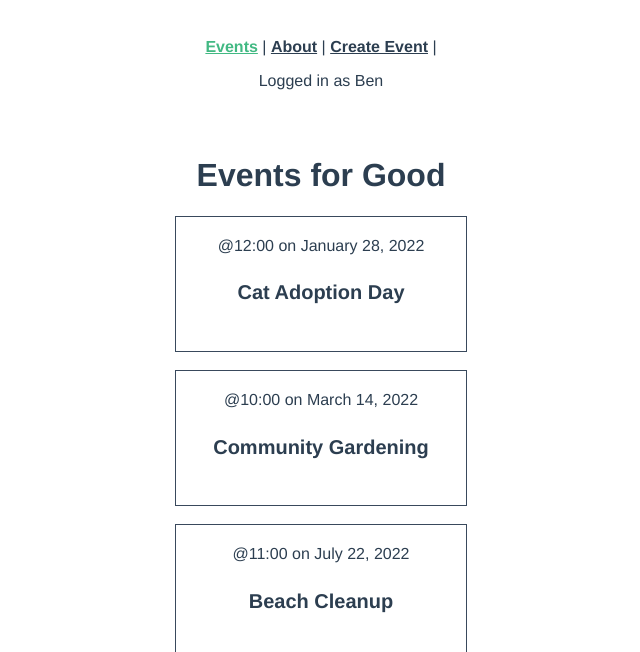
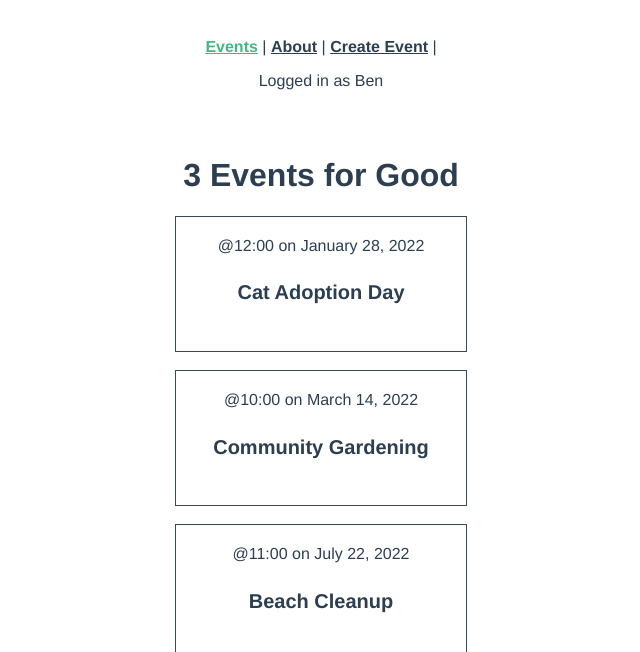
Before and after one commit to pidokige02/from-vuex-to-pinia, a Vue app: page /#/ in a window 1280 px wide. Shown: the top 652 px of the page, without its empty margins (319-959 px from the left). Built offline with nearby package versions, Linux system fonts and the light colour scheme; data requests are answered from the project's data file.

Commit message:
feature: add number of events getter in vuex

```diff
--- a/src/stores/index.js
+++ b/src/stores/index.js
@@ -6,6 +6,11 @@ export default createStore({
     user: 'Adam Jahr',
     events: [],
     event: {}
+  },
+  getters: {
+    numberOfEvents(state) {
+      return state.events.length
+    }
   },
   mutations: {
     ADD_EVENT(state, event) {
--- a/src/views/EventList.vue
+++ b/src/views/EventList.vue
@@ -21,7 +21,7 @@ export default {
 </script>
 
 <template>
-  <h1>Events for Good</h1>
+  <h1>{{ $store.getters.numberOfEvents }} Events for Good</h1>
   <div class="events">
     <EventCard v-for="event in events" :key="event.id" :event="event" />
   </div>
```
